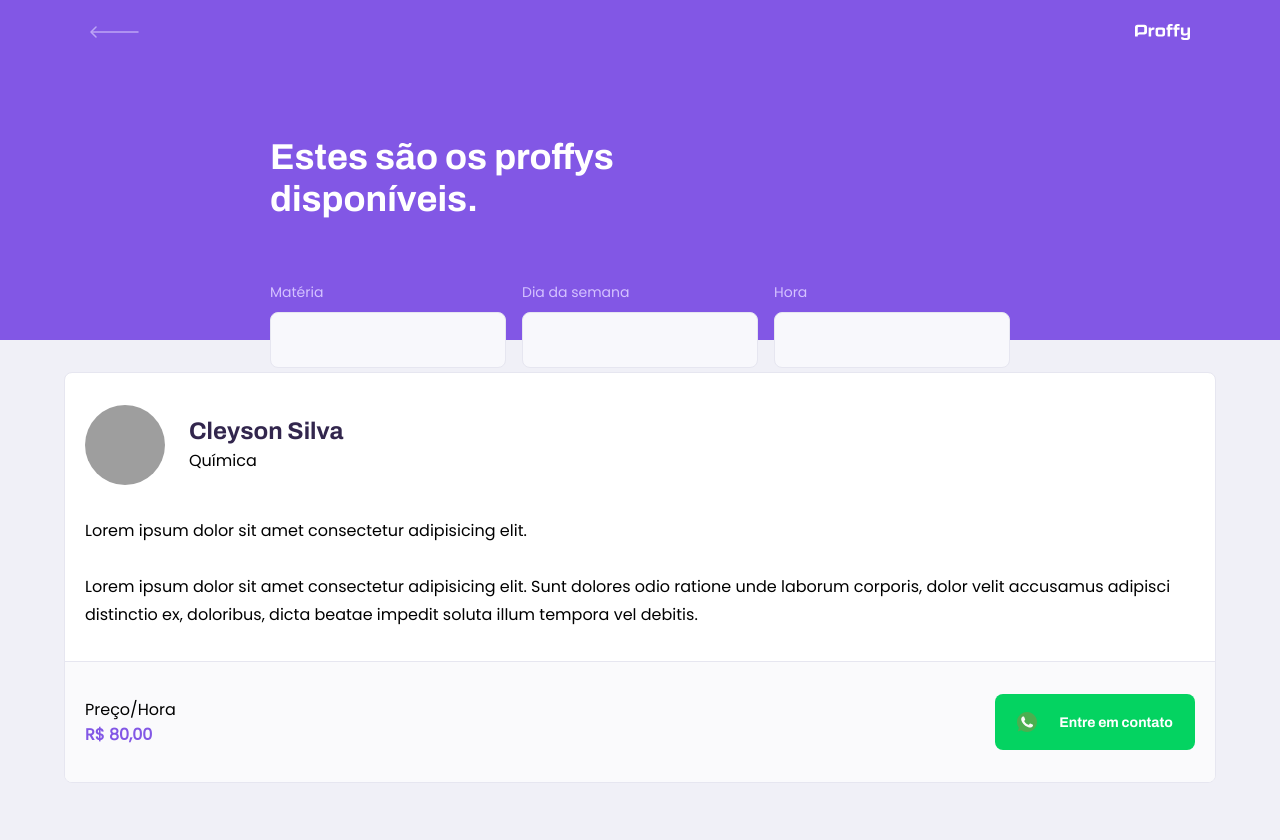
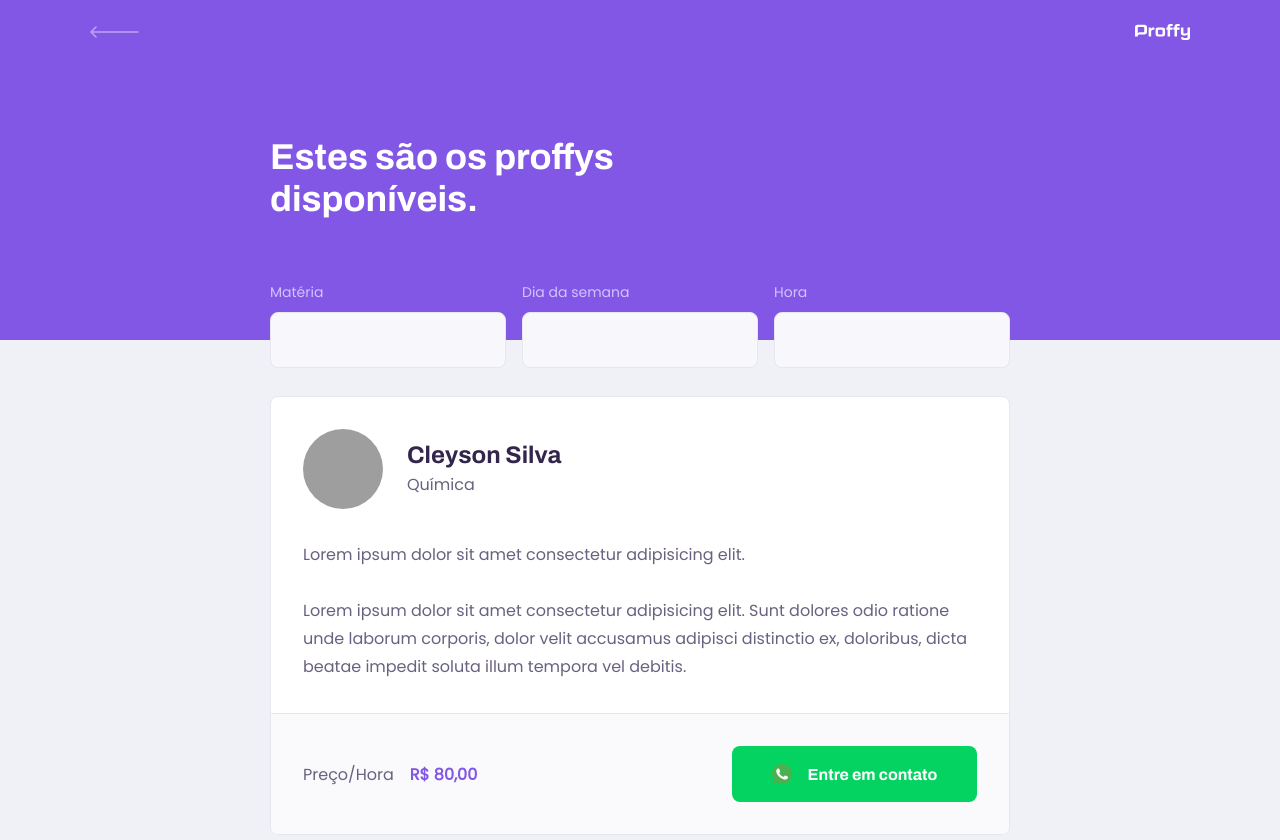
Before and after one commit to cleysonsilvame/nlw-2, a React (Create React App) app in the folder web/: page /study in a window 1280 px wide. Shown: the top 840 px of the page. Before the commit the page ends 800 px from the top, so only its background shows below. Built offline with nearby package versions, Linux system fonts and the light colour scheme; grey boxes are pictures that could not be loaded.

Commit message:
Teacher Item for web

```diff
--- a/web/src/assets/styles/global.css
+++ b/web/src/assets/styles/global.css
@@ -46,6 +46,7 @@ input,
 button,
 textarea{
   font: 500 1.6rem Poppins;
+  color: var(--color-text-base);
 }
 
 .container{
--- a/web/src/pages/TeacherList/style.css
+++ b/web/src/pages/TeacherList/style.css
@@ -149,4 +149,33 @@
   #search-teachers .input-block + .input-block{
     margin-top: 0;
   }
+
+  #page-teacher-list main{
+    padding: 3.2rem 0px;
+    max-width: 740px;
+    margin: 0 auto;
+  }
+
+  .teacher-item header,
+  .teacher-item footer{
+    padding: 3.2rem;
+  }
+
+  .teacher-item > p{
+    padding: 0 3.2rem;
+  }
+
+  .teacher-item footer p strong{
+    display: initial;
+    margin-left: 1.6rem;
+  }
+
+  .teacher-item footer button{
+    width: 24.5rem;
+    font-size: 1.6rem;
+    justify-content: center;
+  }
+  .teacher-item footer button img{
+    margin-right: 1.6rem;
+  }
 }
```
